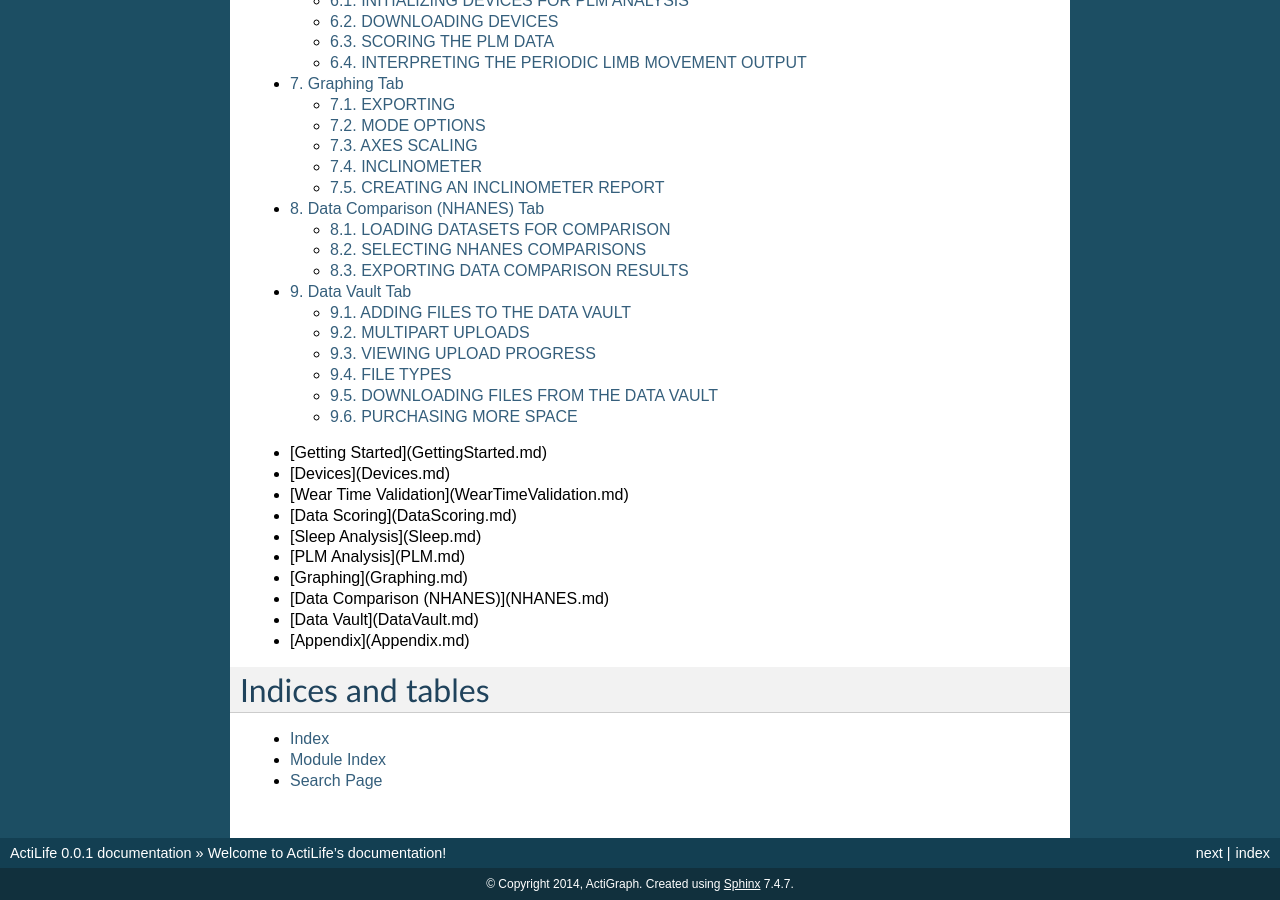
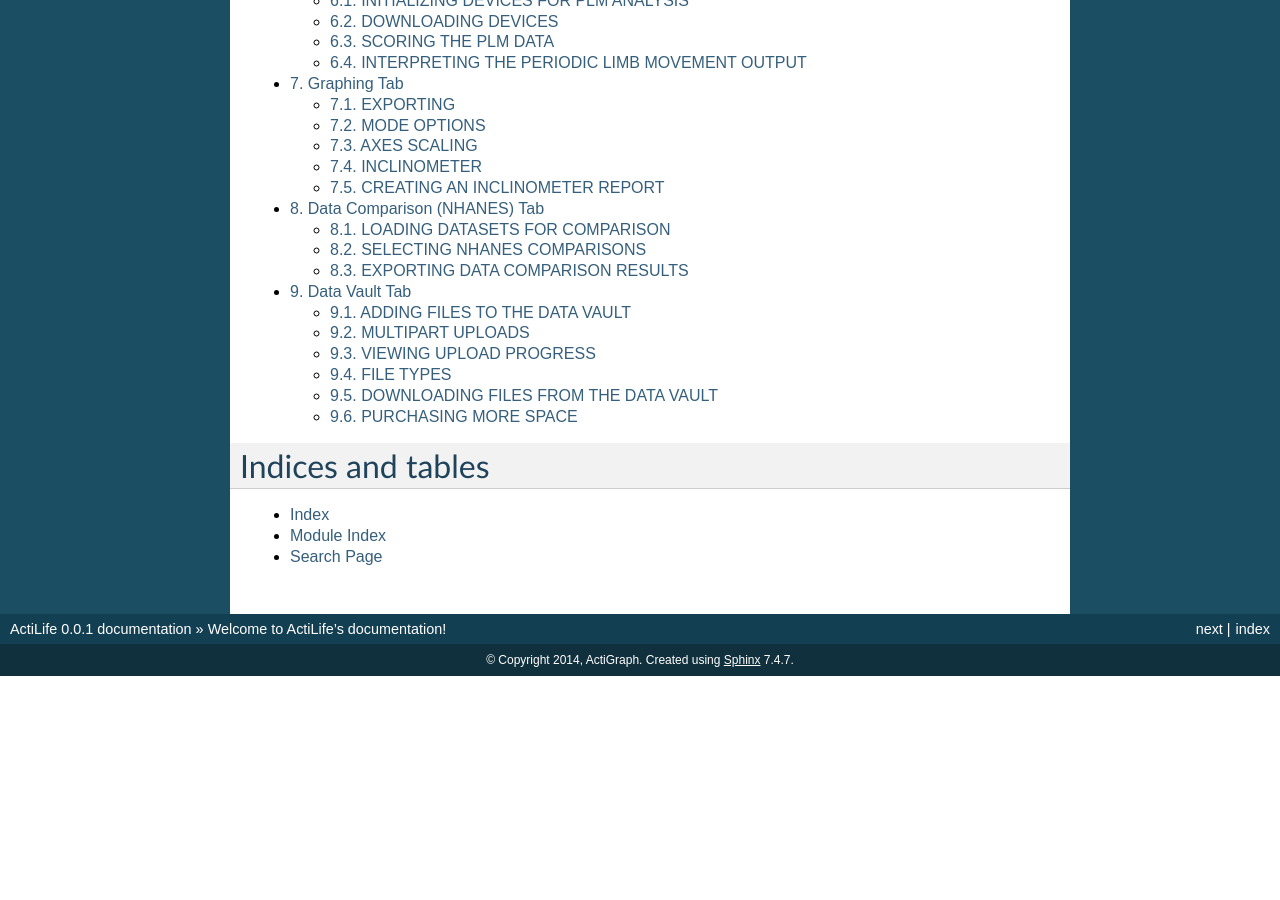
Before and after one commit to actigraph/ActiLifeManual, a Sphinx documentation site: the page built from docs/index.rst, in a window 1280 px wide and 900 px high, scrolled down 1885 px. Built offline with Sphinx 7.4.7, drawn with Linux system fonts in a browser that asks for light colours; pages that are not in the unit, such as notebooks, are missing from menus; after the commit the page ends 2561 px from its top, so only the background shows below that.

Commit message:
remove text i accidently left in

```diff
--- a/docs/index.rst
+++ b/docs/index.rst
@@ -23,17 +23,6 @@ Contents:
    datavault.rst
    appendix.rst
 
-- [Getting Started](GettingStarted.md)
-- [Devices](Devices.md)
-- [Wear Time Validation](WearTimeValidation.md)
-- [Data Scoring](DataScoring.md)
-- [Sleep Analysis](Sleep.md)
-- [PLM Analysis](PLM.md)
-- [Graphing](Graphing.md)
-- [Data Comparison (NHANES)](NHANES.md)
-- [Data Vault](DataVault.md)
-- [Appendix](Appendix.md)
-
 Indices and tables
 ==================
 
```
